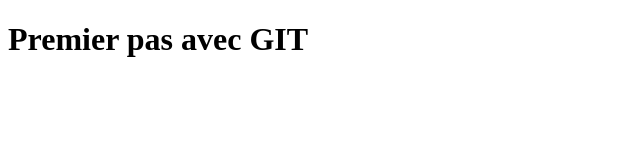
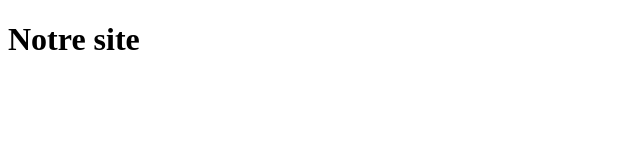
Before and after one commit to TontonSutter/test, a plain HTML site: page index.html in a window 1280 px wide. Shown: the whole page, without its empty margins (0-640 px from the left). Drawn offline with Linux system fonts and the light colour scheme.

Commit message:
Commit initial

```diff
--- a/index.html
+++ b/index.html
@@ -1,10 +1,11 @@
 <!DOCTYPE HTML>
 <html>
     <head>
-        <title>Premier pas avec GIT</title>
+        <title>Notre site</title>
         <meta charset="utf-8"/>
     </head>
 
-    <h1>Premier pas avec <strong>GIT</strong></h1>
-
+    <body>
+        <h1>Notre site</h1>
+    </body>
 </html>
```
